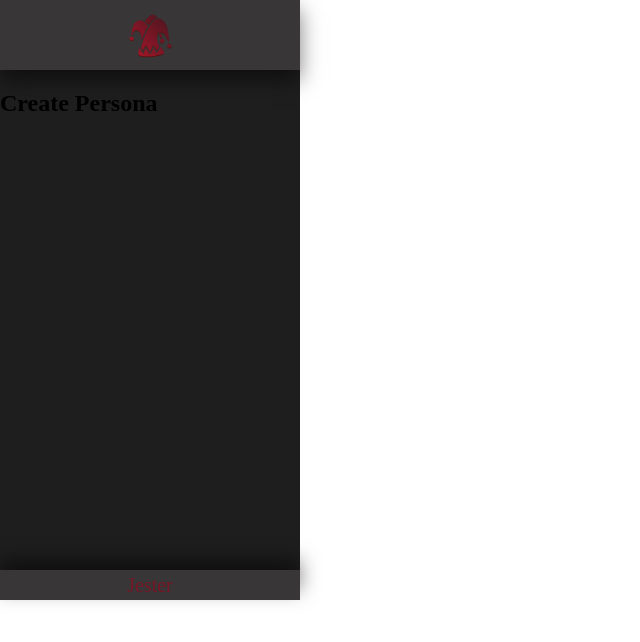
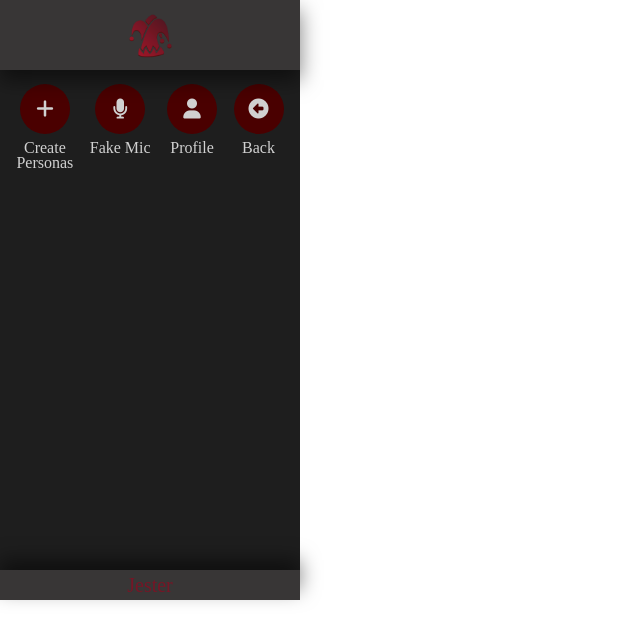
Before and after one commit to FoolingWebTrackers/jester, a Vue app: page / in a window 1280 px wide. Both pictures are taken after a click on the button 44 px from the left and 108 px from the top of the page. Shown: the top 642 px of the page, without its empty margins (0-640 px from the left). Built offline with nearby package versions, Linux system fonts and the light colour scheme.

Commit message:
Made a better UI hierarchy

```diff
--- a/src/App.vue
+++ b/src/App.vue
@@ -4,8 +4,47 @@
   </div>
 
   <div class="mainPage-container">
-    <Transition>
-      <component :is="currentView" @open-create-persona="openCreatePersona" />
+    <div class="button-container">
+      <div class="button-group">
+        <button class="icon-button" @click="openCreatePersona">
+          <i class="fa-solid fa-plus"></i>
+        </button>
+        <label>Create</label>
+        <label style="margin-top: -3px">Personas</label>
+      </div>
+      <div class="button-group">
+        <button class="icon-button" @click="openFakeMic">
+          <i class="fa-solid fa-microphone"></i>
+        </button>
+        <label>Fake Mic</label>
+      </div>
+      <div class="button-group">
+        <button class="icon-button" @click="openProfile">
+          <i class="fa-solid fa-user"></i>
+        </button>
+        <label>Profile</label>
+      </div>
+      <Transition mode="out-in">
+        <div
+          class="button-group"
+          @click="openSettings"
+          v-if="currentView === 'mainPage'"
+        >
+          <button class="icon-button">
+            <i class="fa-solid fa-gear"></i>
+          </button>
+          <label>Settings</label>
+        </div>
+        <div class="button-group" @click="openMainPage" v-else>
+          <button class="icon-button">
+            <i class="fa-solid fa-circle-left"></i>
+          </button>
+          <label>Back</label>
+        </div>
+      </Transition>
+    </div>
+    <Transition mode="out-in">
+      <component :is="currentView" />
     </Transition>
   </div>
   <div class="mainPage-footer unselectable">Jester</div>
@@ -13,12 +52,19 @@
 
 <script>
 import personasData from "@/assets/personas.json";
-import mainPage from "@/components/mainPage.vue";
+import mainPage from "@/components/personaList.vue";
 import createPersona from "@/components/createPersona.vue";
+import fakeMic from "@/components/fakeMic.vue";
+import profile from "@/components/appProfile.vue";
+import settings from "@/components/appSettings.vue";
+
 export default {
   components: {
     mainPage,
     createPersona,
+    fakeMic,
+    profile,
+    settings,
   },
   data() {
     return {
@@ -32,10 +78,23 @@ export default {
     };
   },
   methods: {
+    openMainPage() {
+      this.currentView = "mainPage";
+    },
     openCreatePersona() {
-      console.log("openCreatePersona method called"); // Check if this logs
       this.currentView = "createPersona";
-      console.log("currentView set to:", this.currentView); // Verify currentView change
+    },
+    openFakeMic() {
+      this.currentView = "fakeMic";
+    },
+    openProfile() {
+      this.currentView = "profile";
+    },
+    openSettings() {
+      this.currentView = "settings";
+    },
+    backButton() {
+      this.currentView = "mainPage";
     },
   },
 };
@@ -133,6 +192,43 @@ label {
   -ms-user-select: none;
   user-select: none;
 }
+.icon {
+  width: 45px; /* Adjust the size as needed */
+  height: auto; /* Maintain aspect ratio */
+}
+.icon-button {
+  width: 50px;
+  height: 50px;
+  background-color: #4a0000;
+  border-radius: 50%;
+  border: none;
+  cursor: pointer;
+}
+.button-container {
+  align-items: baseline;
+  display: flex;
+  width: 100%;
+  justify-content: space-evenly;
+  height: 100px; /* Adjusted height to accommodate labels */
+}
+.button-group {
+  display: flex;
+  flex-direction: column;
+  justify-content: center;
+  align-items: center;
+  height: 100%;
+}
+
+label {
+  margin-top: 5px; /* Space between button and label */
+  color: #d1d1d1; /* Adjust label color as needed */
+  -webkit-touch-callout: none;
+  -webkit-user-select: none;
+  -khtml-user-select: none;
+  -moz-user-select: none;
+  -ms-user-select: none;
+  user-select: none;
+}
 </style>
 <style>
 body {
--- /dev/null
+++ b/src/components/appProfile.vue
@@ -0,0 +1,17 @@
+<template>
+  <div class="profile-container">
+    <h2>profile</h2>
+    <!-- Add more UI elements here if needed -->
+  </div>
+</template>
+<script>
+export default {
+  name: "appProfile",
+  data() {
+    return {};
+  },
+  methods: {},
+};
+</script>
+
+<style scoped></style>
--- /dev/null
+++ b/src/components/appSettings.vue
@@ -0,0 +1,17 @@
+<template>
+  <div class="settings-container">
+    <h2>settings</h2>
+    <!-- Add more UI elements here if needed -->
+  </div>
+</template>
+<script>
+export default {
+  name: "appSettings",
+  data() {
+    return {};
+  },
+  methods: {},
+};
+</script>
+
+<style scoped></style>
--- /dev/null
+++ b/src/components/fakeMic.vue
@@ -0,0 +1,17 @@
+<template>
+  <div class="fake-mic-container">
+    <h2>Fake Mic</h2>
+    <!-- Add more UI elements here if needed -->
+  </div>
+</template>
+<script>
+export default {
+  name: "fakeMic",
+  data() {
+    return {};
+  },
+  methods: {},
+};
+</script>
+
+<style scoped></style>
--- a/src/components/mainPage.vue
+++ b/src/components/personaList.vue
@@ -1,31 +1,4 @@
 <template>
-  <div class="button-container">
-    <div class="button-group">
-      <button class="icon-button" @click="openCreatePersona">
-        <i class="fa-solid fa-plus"></i>
-      </button>
-      <label>Create</label>
-      <label style="margin-top: -3px">Personas</label>
-    </div>
-    <div class="button-group">
-      <button class="icon-button">
-        <i class="fa-solid fa-microphone"></i>
-      </button>
-      <label>Fake Mic</label>
-    </div>
-    <div class="button-group">
-      <button class="icon-button">
-        <i class="fa-solid fa-user"></i>
-      </button>
-      <label>Profile</label>
-    </div>
-    <div class="button-group">
-      <button class="icon-button">
-        <i class="fa-solid fa-gear"></i>
-      </button>
-      <label>Settings</label>
-    </div>
-  </div>
   <!-- Persona Container -->
   <div class="persona-container">
     <div v-for="persona in personas" :key="persona.id" class="persona-box">
@@ -79,15 +52,10 @@ export default {
         this.closeTabs();
       }, 1000);
     },
-
     closeTabs() {
       for (const tabId of this.tabIds) {
         chrome.tabs.remove(tabId);
       }
-    },
-    openCreatePersona() {
-      console.log("event send");
-      this.$emit("open-create-persona"); // Emit an event to the parent
     },
   },
 };
```
Also changed, not shown: src/components/HelloWorld.vue (deleted, +0 -58 lines), public/popup.html (line endings or trailing spaces).
